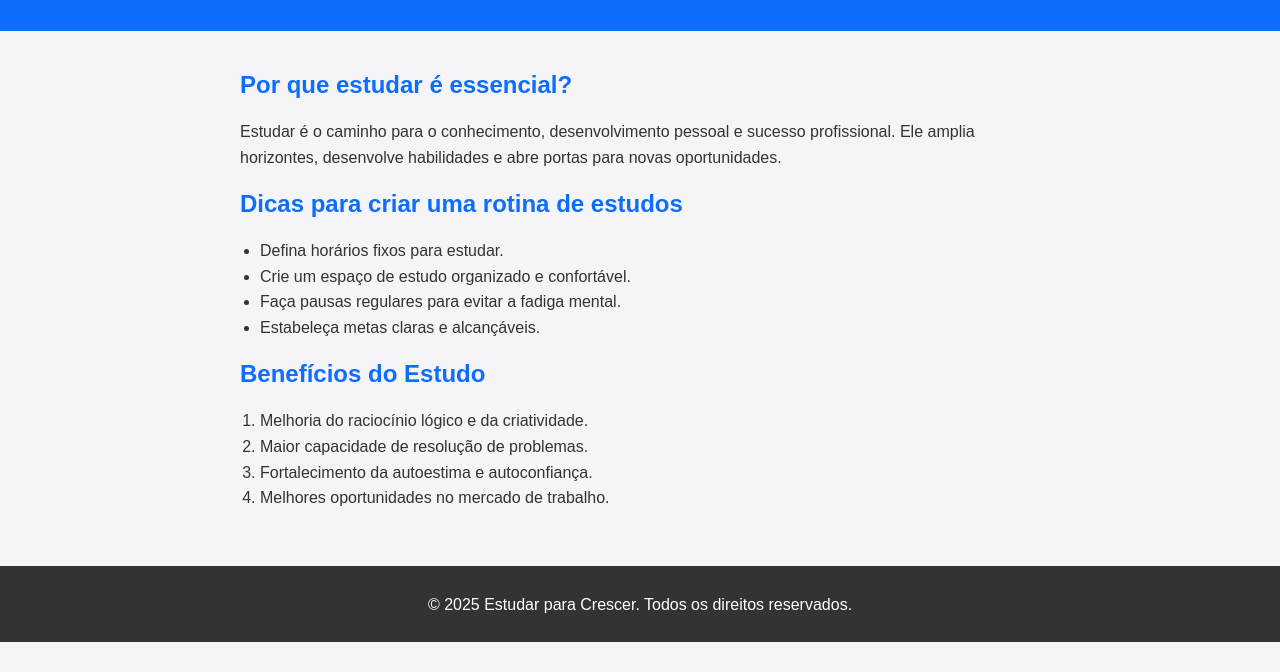
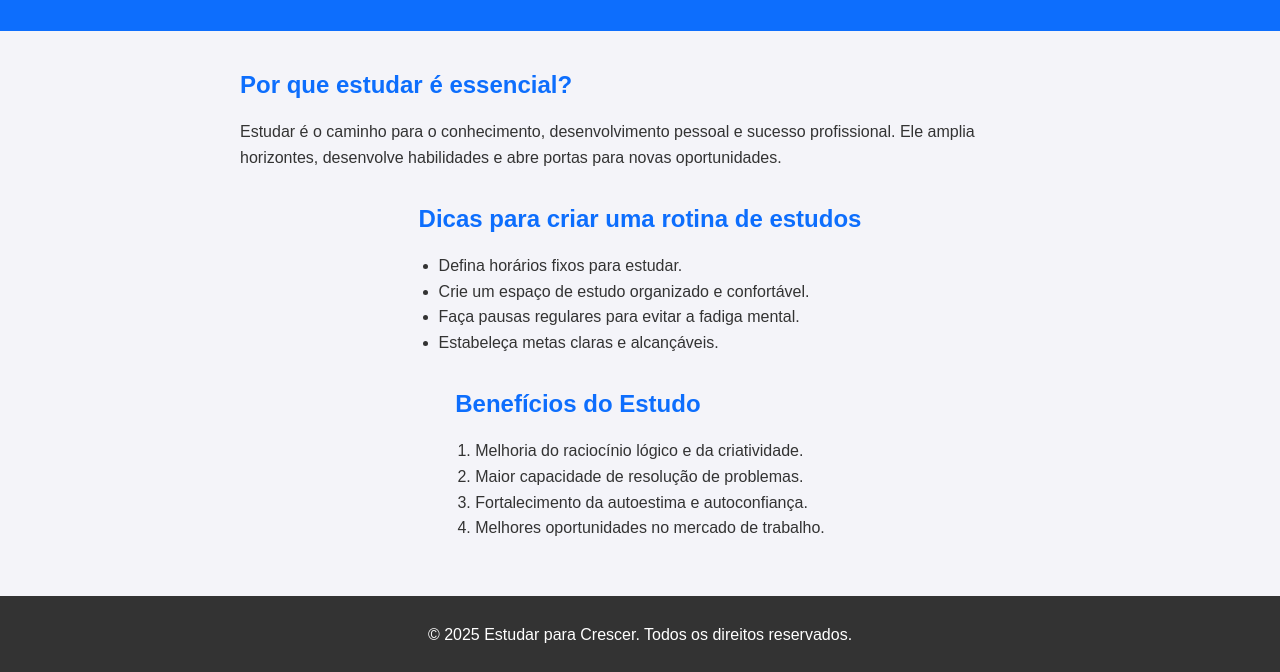
Before and after one commit to JpedroSSantos/Proz-curso, a plain HTML site: page basicoCSS/index.html in a window 1280 px wide. Shown: the part 128-800 px from the top of the page. Drawn offline with Linux system fonts and the light colour scheme.

Commit message:
Mensagem do commit

```diff
--- a/basicoCSS/style.css
+++ b/basicoCSS/style.css
@@ -4,6 +4,9 @@ body {
     padding: 0;
     background-color: #f4f4f9;
     color: #333;
+    display: flex;
+    flex-direction: column;
+    min-height: 100vh;
 }
 
 header {
@@ -12,12 +15,17 @@ header {
     text-align: center;
     padding: 20px;
     font-size: 1.5em;
+    flex-shrink: 0;
 }
 
 main {
     padding: 20px;
     max-width: 800px;
     margin: 0 auto;
+    flex: 1;
+    display: flex;
+    flex-direction: column;
+    align-items: center;
 }
 
 h2 {
@@ -39,4 +47,5 @@ footer {
     text-align: center;
     padding: 10px;
     margin-top: 20px;
+    flex-shrink: 0;
 }
```
